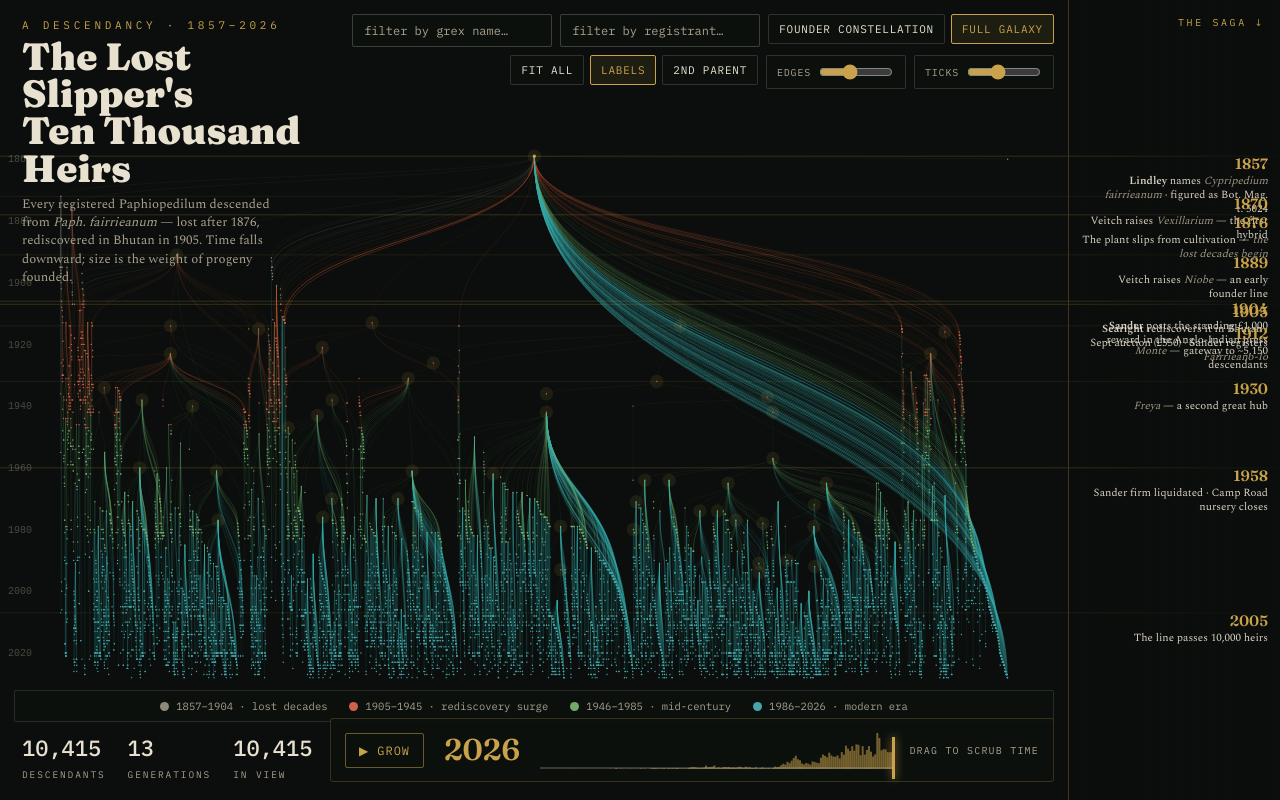
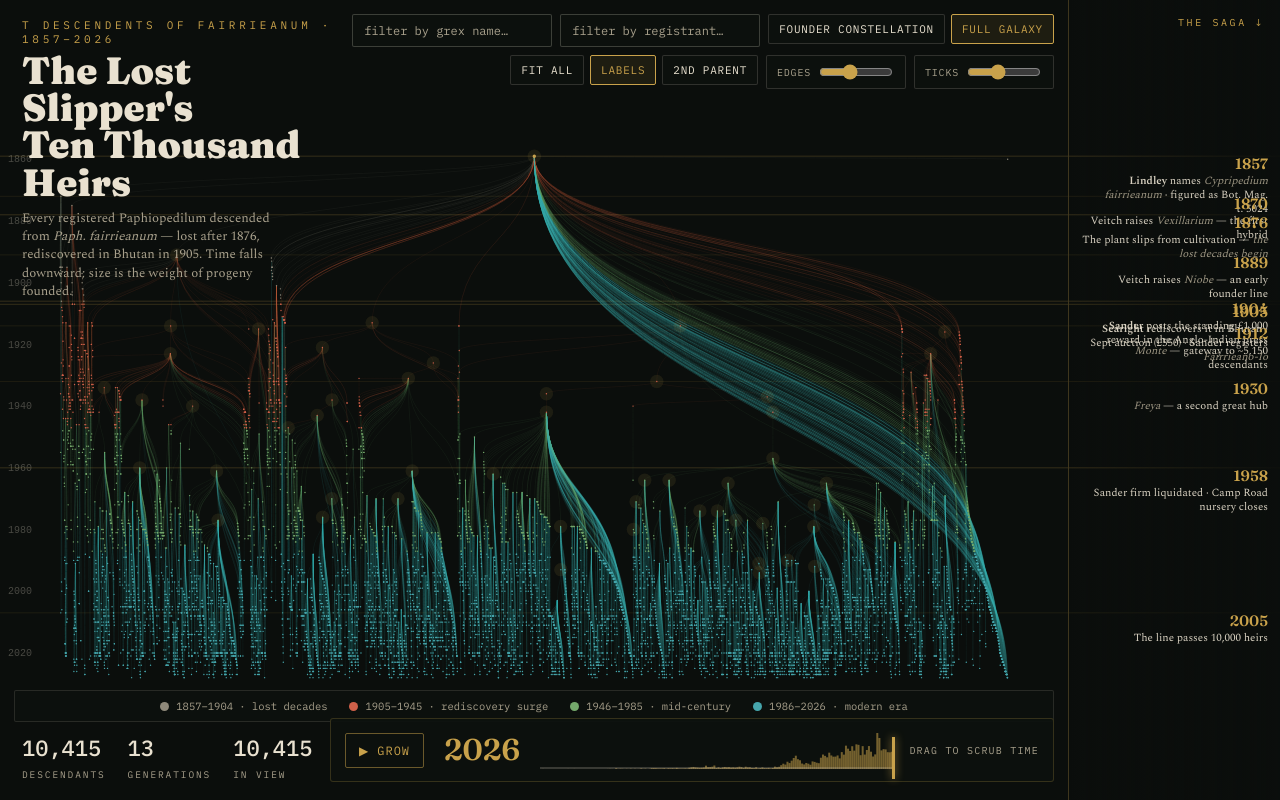
Before and after one commit to paulreavis1216/paulreavis1216.github.io, a plain HTML site: page index.html in a window 1280 px wide. Drawn offline with nearby package versions, Linux system fonts and the light colour scheme.

Commit message:
index.html

```diff
--- a/index.html
+++ b/index.html
@@ -93,9 +93,9 @@
 <canvas id="cv"></canvas>
 
 <div id="title">
-  <p class="eyebrow">A Descendancy · 1857–2026</p>
+  <p class="eyebrow">T Descendents of fairrieanum · 1857–2026</p>
   <h1>The Lost Slipper's<br>Ten Thousand Heirs</h1>
-  <p class="sub">Every registered Paphiopedilum descended from <em>Paph.&nbsp;fairrieanum</em> — lost after 1876, rediscovered in Bhutan in 1905. Time falls downward; size is the weight of progeny founded.</p>
+  <p class="sub">Every registered Paphiopedilum descended from <i>Paph.&nbsp;fairrieanum</i> — lost after 1876, rediscovered in Bhutan in 1905. Time falls downward; size is the weight of progeny founded.</p>
 </div>
 <div id="stats">
   <div class="s"><b id="stN">10,415</b><span>descendants</span></div>
```
